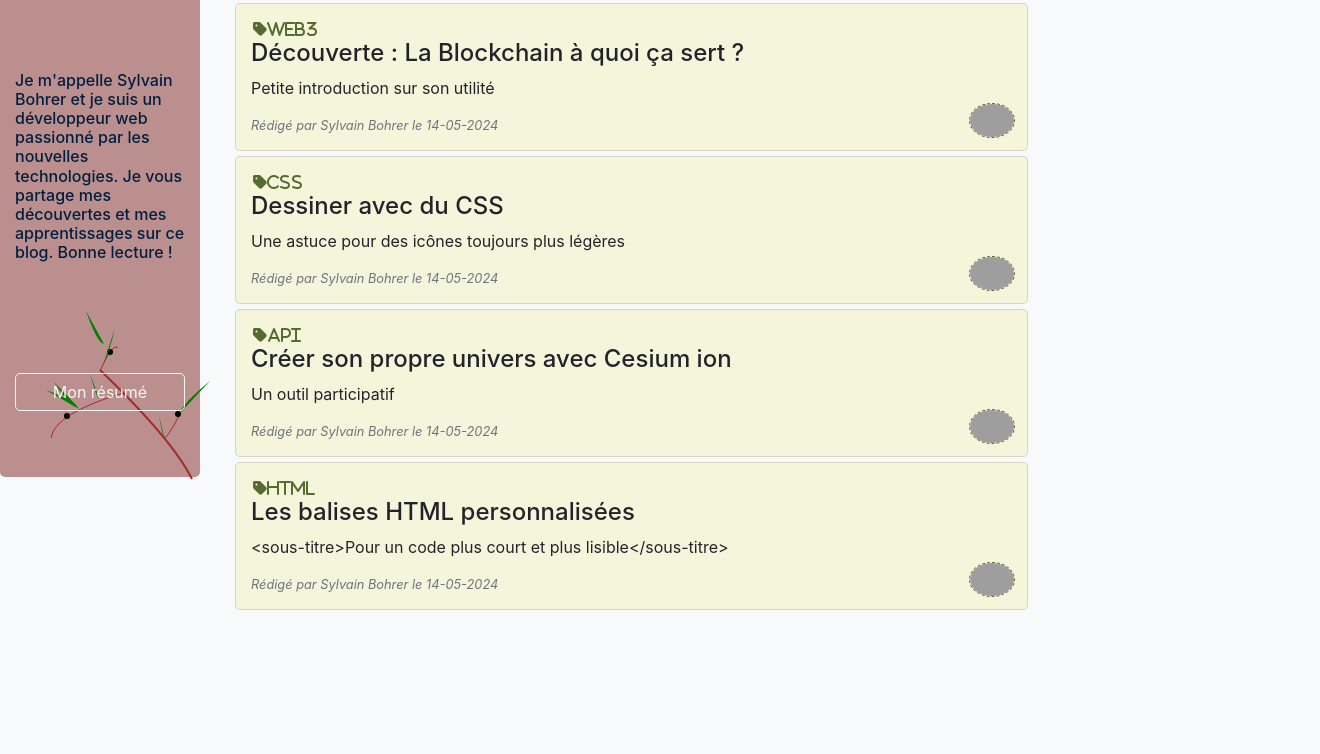
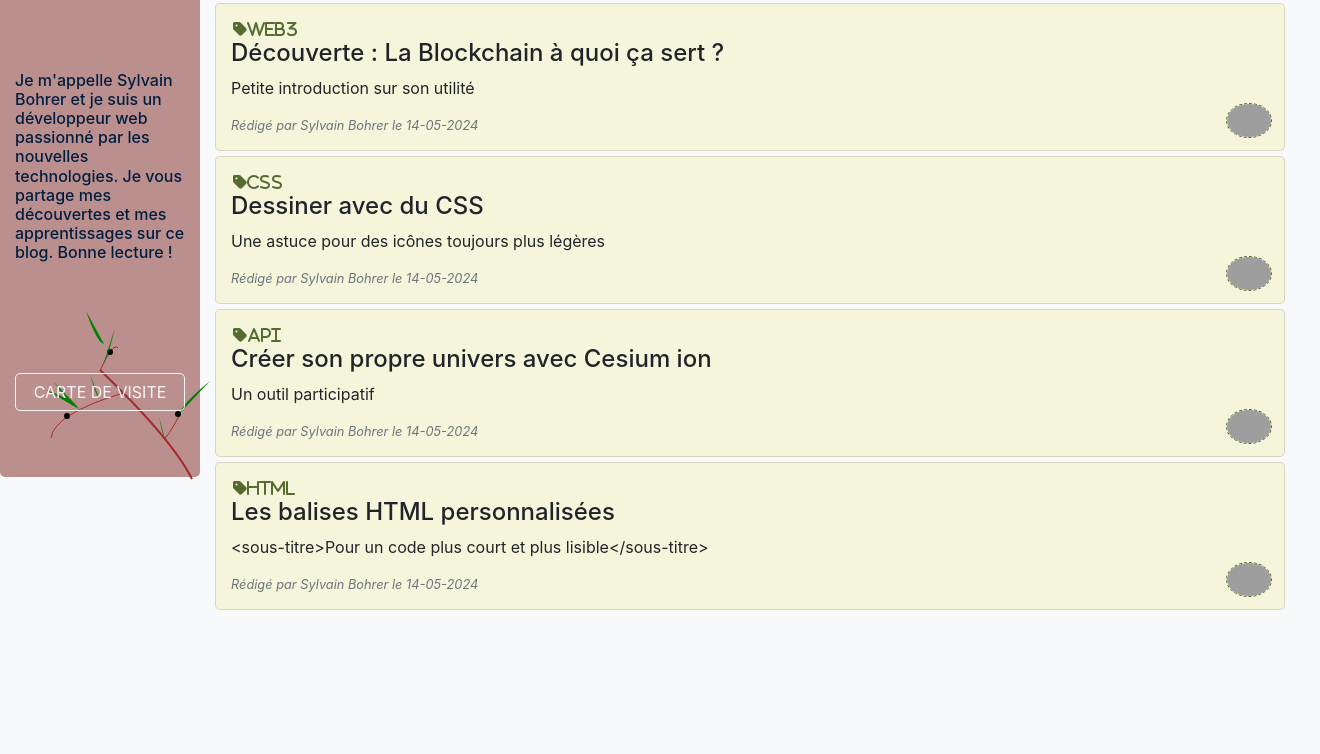
Before and after one commit to Gemmers/learningdiary, a plain HTML site: page index.html in a window 1280 px wide. Shown: the part 323-1077 px from the top of the page, 1320 px wide, since content can reach past the window. Drawn offline with nearby package versions, Linux system fonts and the light colour scheme; grey boxes are pictures that could not be loaded.

Commit message:
make my website content

```diff
--- a/css/components/container.css
+++ b/css/components/container.css
@@ -1,5 +1,3 @@
 .container {
-  margin-left: 0;
-  display: flex;
-  justify-content: flex-start;
+  margin-left: 180px;
 }
--- a/css/components/fakesidebar.css
+++ /dev/null
@@ -1,3 +0,0 @@
-.fakesidebar {
-  flex: 0 0 200px;  /* flex-grow: 1; flex-shrink: 0; flex-basis: 200px; */
-}
--- a/css/style.css
+++ b/css/style.css
@@ -7,7 +7,6 @@
 @import url('../css/components/sidebar.css');
   @import url('../css/components/button.css');
 @import url('../css/components/container.css');
-  @import url('../css/components/fakesidebar.css');
   @import url('../css/components/main-content.css');
     @import url('../css/components/card.css');
     @import url('../css/components/tag.css');
--- a/index.html
+++ b/index.html
@@ -39,7 +39,7 @@
     <h6>Je m'appelle Sylvain Bohrer et je suis un développeur web passionné par les nouvelles technologies.
       Je vous partage mes découvertes et mes apprentissages sur ce blog. Bonne lecture !
     </h6>
-    <a href="https://gemmers.github.io/profile/" target="_blank" class="btn btn-custom">Mon résumé</a>
+    <a href="https://gemmers.github.io/profile/" target="_blank" class="btn btn-custom">CARTE DE VISITE</a>
   </div>
 
   <div class="container">
```
